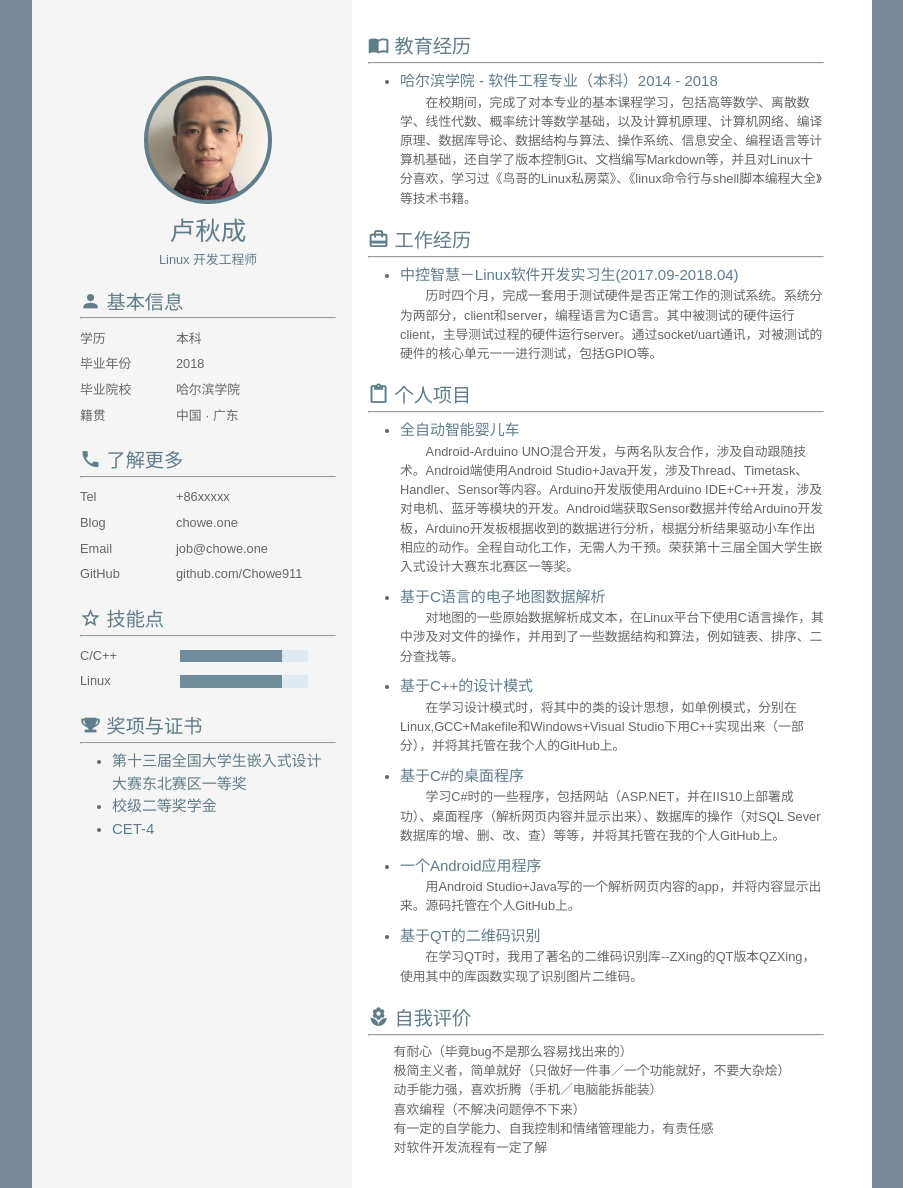
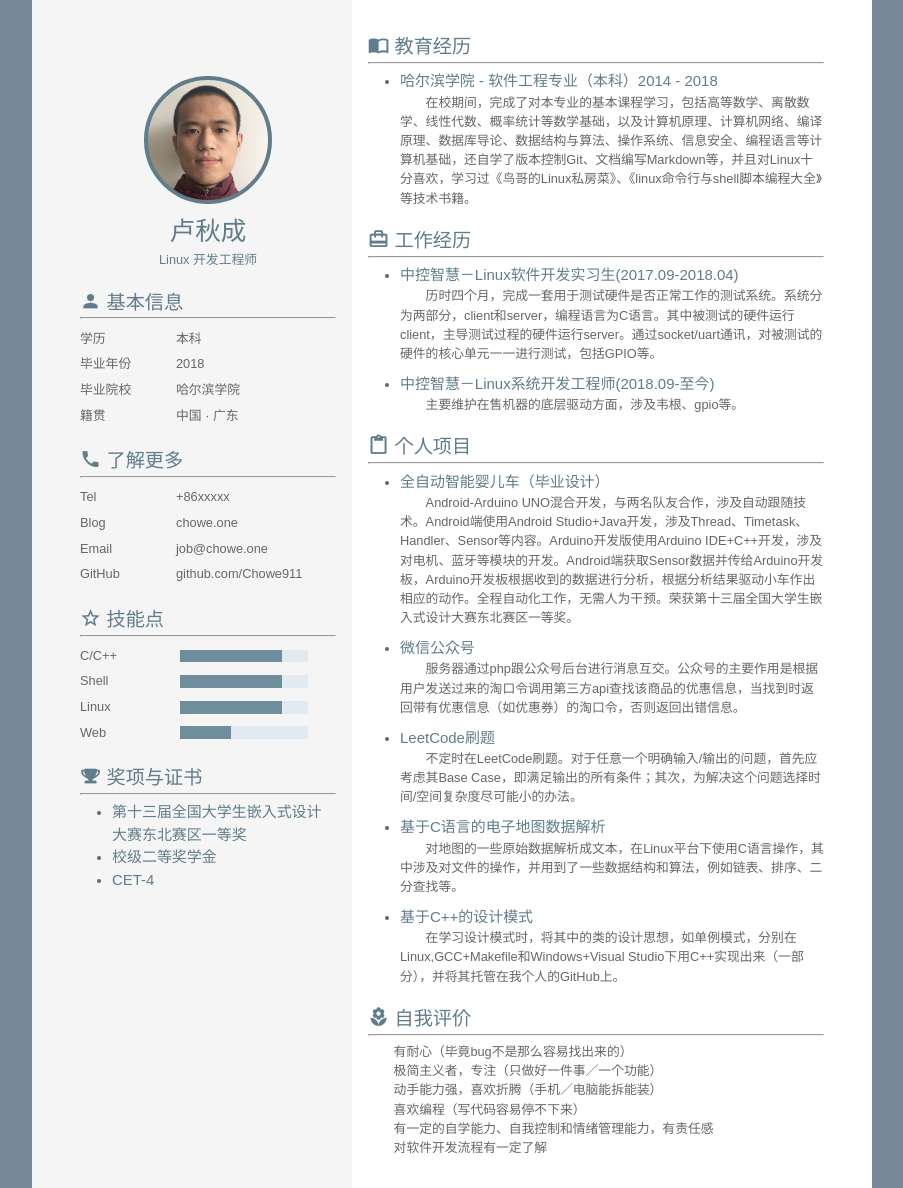
Before and after one commit to Chowe911/Chowe911.github.io, a Jekyll site: the page cv/zh.html, which Jekyll copies as it is, in a window 1280 px wide. Shown: the whole page, without its empty margins (188-1091 px from the left). Built offline with Jekyll 4.4.1, drawn with Linux system fonts in a browser that asks for light colours.

Commit message:
update cv
Signed-off-by: Chowe <id@chowe.one>

```diff
--- a/cv/zh.html
+++ b/cv/zh.html
@@ -112,18 +112,23 @@
                         <progress value="80" max="100"></progress>
                     </li>
                     <li>
+                        <label class="left-label">Shell</label>
+                        <progress value="80" max="100"></progress>
+                    </li>
+                    <li>
                         <label class="left-label">Linux</label>
                         <progress value="80" max="100"></progress>
+                    </li>
+                    <li>
+                        <label class="left-label">Web</label>
+                        <progress value="40" max="100"></progress>
                     </li>
                     <!--
                     <li>
                         <label class="left-label">OOP</label>
                         <progress value="50" max="100"></progress>
                     </li>
-                    <li>
-                        <label class="left-label">Web/DB</label>
-                        <progress value="50" max="100"></progress>
-                    </li>
+
                     <li>
                         <label class="left-label">Network</label>
                         <progress value="40" max="100"></progress>
@@ -207,7 +212,12 @@
                             历时四个月，完成一套用于测试硬件是否正常工作的测试系统。系统分为两部分，client和server，编程语言为C语言。其中被测试的硬件运行client，主导测试过程的硬件运行server。通过socket/uart通讯，对被测试的硬件的核心单元一一进行测试，包括GPIO等。
                         </p>
                     </li>
-
+                    <li>
+                        <h3>中控智慧－Linux系统开发工程师(2018.09-至今)</h3>
+                        <p>
+                            主要维护在售机器的底层驱动方面，涉及韦根、gpio等。
+                        </p>
+                    </li>
                 </ul class="experience-list">
             </div>
 
@@ -216,9 +226,21 @@
                 <hr>
                 <ul class="experience-list">
                     <li>
-                        <h3>全自动智能婴儿车</h3>
+                        <h3>全自动智能婴儿车（毕业设计）</h3>
                         <p>
                             Android-Arduino UNO混合开发，与两名队友合作，涉及自动跟随技术。Android端使用Android Studio+Java开发，涉及Thread、Timetask、Handler、Sensor等内容。Arduino开发版使用Arduino IDE+C++开发，涉及对电机、蓝牙等模块的开发。Android端获取Sensor数据并传给Arduino开发板，Arduino开发板根据收到的数据进行分析，根据分析结果驱动小车作出相应的动作。全程自动化工作，无需人为干预。荣获第十三届全国大学生嵌入式设计大赛东北赛区一等奖。
+                        </p>
+                    </li>
+                    <li>
+                        <h3>微信公众号</h3>
+                        <p>
+                            服务器通过php跟公众号后台进行消息互交。公众号的主要作用是根据用户发送过来的淘口令调用第三方api查找该商品的优惠信息，当找到时返回带有优惠信息（如优惠券）的淘口令，否则返回出错信息。
+                        </p>
+                    </li>
+                    <li>
+                        <h3>LeetCode刷题</h3>
+                        <p>
+                            不定时在LeetCode刷题。对于任意一个明确输入/输出的问题，首先应考虑其Base Case，即满足输出的所有条件；其次，为解决这个问题选择时间/空间复杂度尽可能小的办法。
                         </p>
                     </li>
                     <li>
@@ -234,21 +256,21 @@
                         </p>
                     </li>
 
-
+                    <!--
                     <li>
                         <h3>基于C#的桌面程序</h3>
                         <p>
                             学习C#时的一些程序，包括网站（ASP.NET，并在IIS10上部署成功）、桌面程序（解析网页内容并显示出来）、数据库的操作（对SQL Sever数据库的增、删、改、查）等等，并将其托管在我的个人GitHub上。
                         </p>
                     </li>
-                    <!--
+
                     <li>
                         <h3>在GitHub Pages部署个人网站chowe.one</h3>
                         <p>
                             采用Jekyll在GitHub Pages部署的个人网站，用markdown写文章。访问chowe.one查看效果或者在我的个人GitHub上查看其源代码。
                         </p>
                     </li>
-                    -->
+
                     <li>
                         <h3>一个Android应用程序</h3>
                         <p>
@@ -261,7 +283,7 @@
                             在学习QT时，我用了著名的二维码识别库--ZXing的QT版本QZXing，使用其中的库函数实现了识别图片二维码。
                         </p>
                     </li>
-
+                    -->
                 </ul>
             </div>
 
@@ -272,9 +294,9 @@
                     <p>强迫症患者（代码不缩进绝对不能容忍）</p>
                     -->
                     <p>有耐心（毕竟bug不是那么容易找出来的）</p>
-                    <p>极简主义者，简单就好（只做好一件事／一个功能就好，不要大杂烩）</p>
+                    <p>极简主义者，专注（只做好一件事／一个功能）</p>
                     <p>动手能力强，喜欢折腾（手机／电脑能拆能装）</p>
-                    <p>喜欢编程（不解决问题停不下来）</p>
+                    <p>喜欢编程（写代码容易停不下来）</p>
                     <p>有一定的自学能力、自我控制和情绪管理能力，有责任感 </p>
                     <p>对软件开发流程有一定了解</p>
             </div>
```
